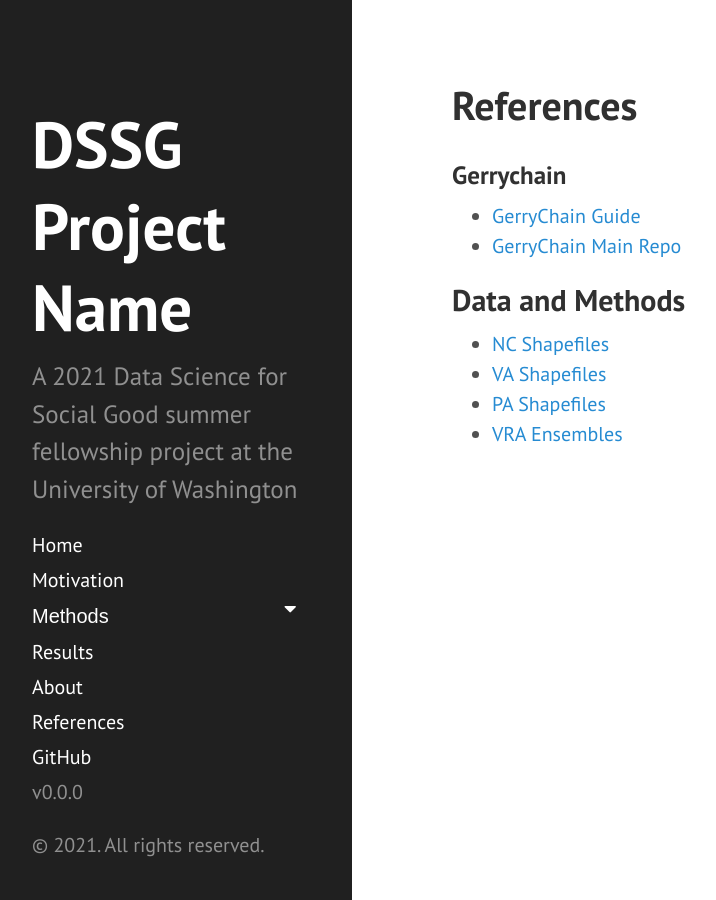
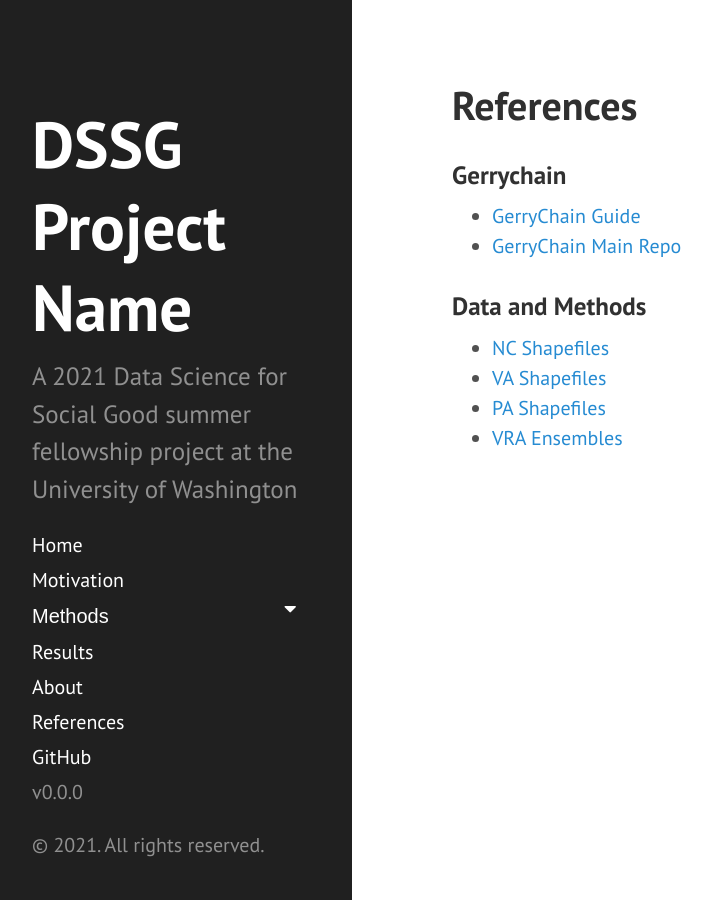
Before and after one commit to uwescience/DSSG2021-redistricting-website, a Jekyll site: the page built from references.md, in a window 1280 px wide. Shown: the whole page, without its empty margins (8-724 px from the left). Built offline with Jekyll 4.4.1, drawn with Linux system fonts in a browser that asks for light colours.

```diff
--- a/references.md
+++ b/references.md
@@ -8,7 +8,7 @@ title: References
 * [GerryChain Guide](http://www.math.wsu.edu/faculty/ddeford/GerryChain_Guide.pdf)
 * [GerryChain Main Repo](http://github.com/mggg/gerrychain)
 
-## Data and Methods
+### Data and Methods
 
 * [NC Shapefiles](https://github.com/mggg-states/NC-shapefiles)
 * [VA Shapefiles](https://github.com/mggg-states/VA-shapefiles)
```
